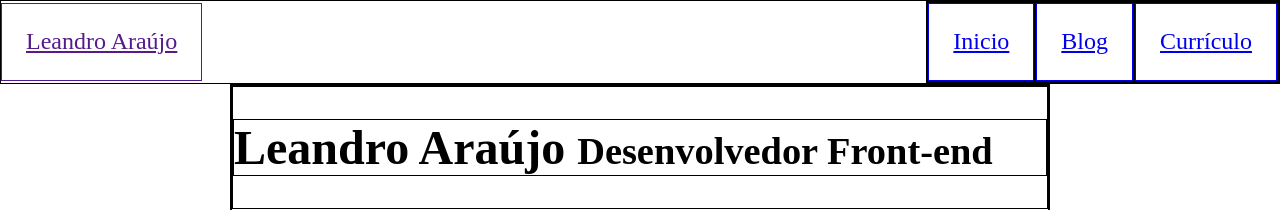
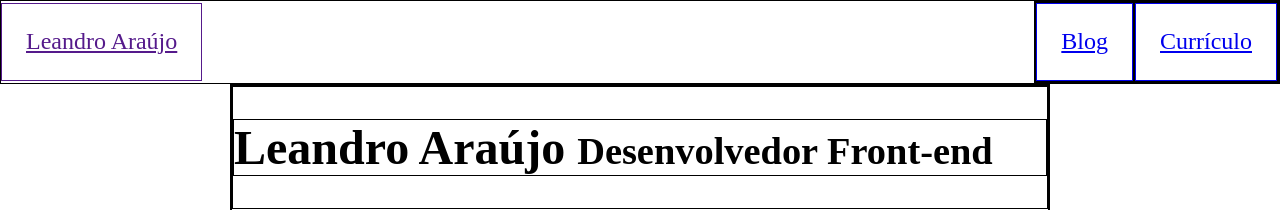
Before and after one commit to leandroc/leandroc.github.io, a Jekyll site: the page built from index.html, in a window 1280 px wide. Shown: the top 210 px of the page. Built offline with Jekyll 4.4.1, drawn with Linux system fonts in a browser that asks for light colours.

Commit message:
removendo link para a pagina inicial no menu

```diff
--- a/_data/nav.json
+++ b/_data/nav.json
@@ -1,9 +1,4 @@
 [
-  {
-    "title": "Inicio",
-    "url": "/",
-    "slug": ""
-  },
   {
     "title": "Blog",
     "url": "/blog/",
```
